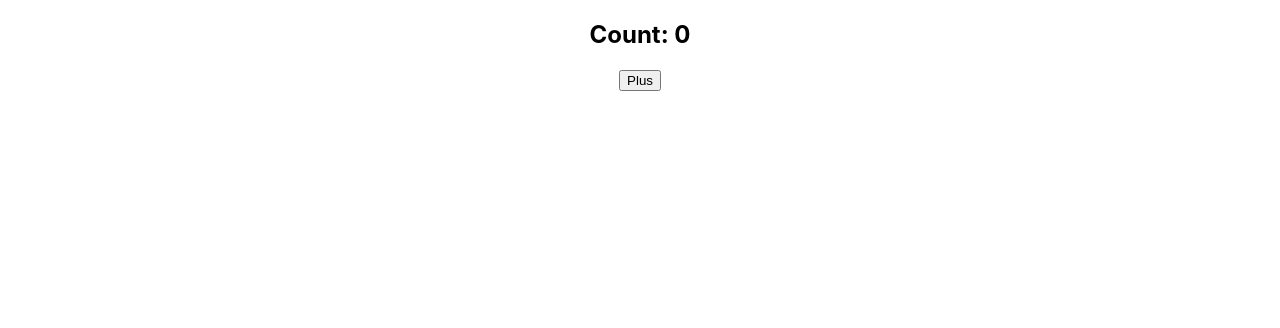
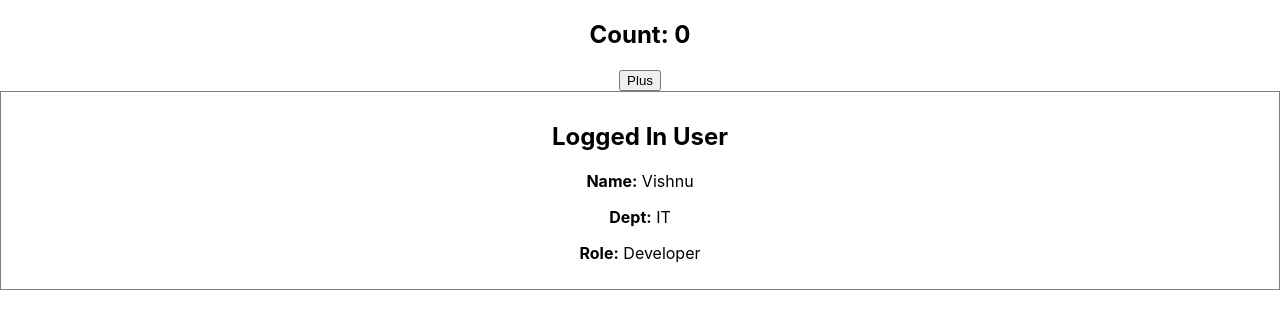
Before and after one commit to vishnuttxminds/react-start-app, a React (Create React App) app: page / in a window 1280 px wide. Shown: the top 328 px of the page. Built offline with nearby package versions, Linux system fonts and the light colour scheme.

Commit message:
user information using useContext

```diff
--- a/src/App.js
+++ b/src/App.js
@@ -14,6 +14,8 @@ import Department from "./screens/Department";
 import { useState } from "react";
 import Counter from "./screens/Counter";
 import CounterContext from "./context/CounterContext";
+import UserContext from "./context/UserContext";
+import UserProfile from "./screens/UserProfile";
 
 function App() {
   const loggedInEmployee = {
@@ -25,7 +27,7 @@ function App() {
 
   const [count, setCount] = useState(0);
 
-   const increment = () => {
+  const increment = () => {
     setCount(count + 1);
   };
   return (
@@ -54,9 +56,13 @@ function App() {
 
       <Department employee={loggedInEmployee} /> */}
 
-     <CounterContext.Provider value={{count, increment}}>
-      <Counter />
-    </CounterContext.Provider>
+      <CounterContext.Provider value={{ count, increment }}>
+        <Counter />
+      </CounterContext.Provider>
+
+      <UserContext.Provider value={loggedInEmployee}>
+        <UserProfile />
+      </UserContext.Provider>
     </div>
   );
 }
--- /dev/null
+++ b/src/context/UserContext.js
@@ -0,0 +1,5 @@
+import { createContext } from "react";
+
+const UserContext = createContext(null);
+
+export default UserContext;
--- /dev/null
+++ b/src/screens/UserProfile.js
@@ -0,0 +1,18 @@
+import { useContext } from "react";
+import UserContext from "../context/UserContext";
+
+function UserProfile() {
+  const user = useContext(UserContext);
+
+  return (
+    <div style={{ border: "1px solid gray", padding: "10px" }}>
+      <h2>Logged In User</h2>
+
+      <p><strong>Name:</strong> {user.name}</p>
+      <p><strong>Dept:</strong> {user.department}</p>
+      <p><strong>Role:</strong> {user.role}</p>
+    </div>
+  );
+}
+
+export default UserProfile;
```
